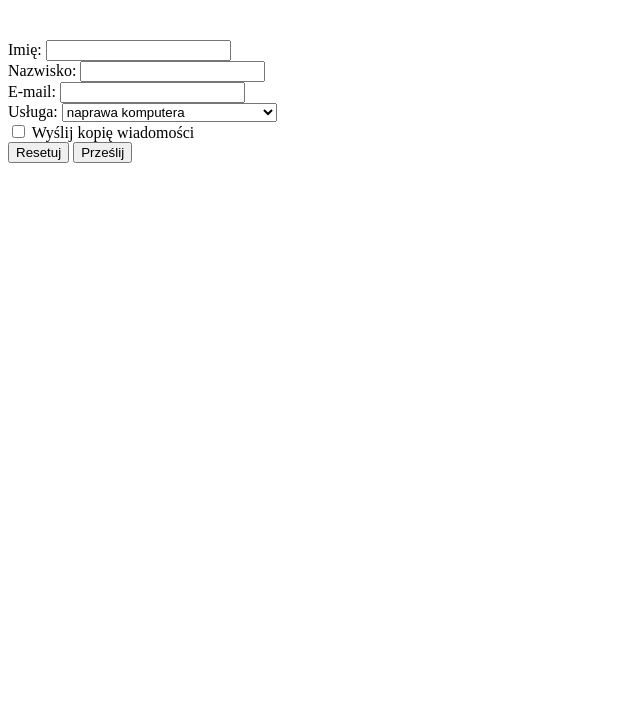
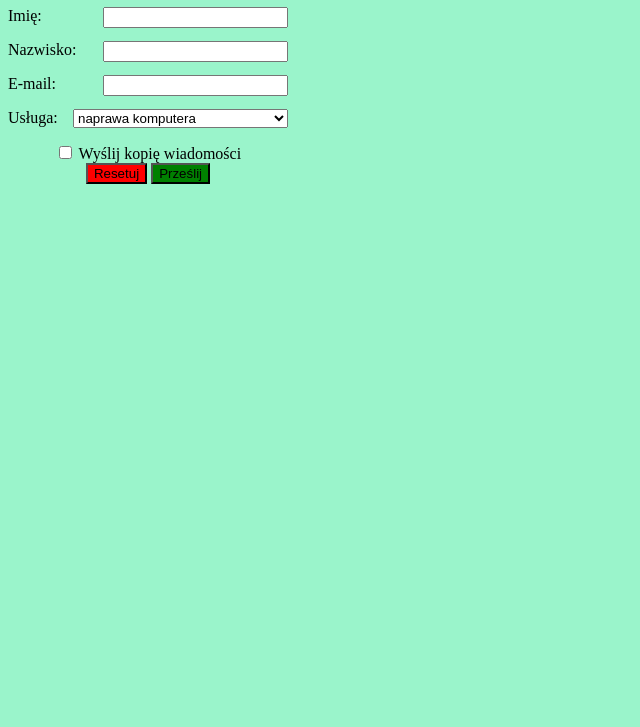
Before and after one commit to M0rton45/arkusz, a plain HTML site: page arkusz.html in a window 1280 px wide. Shown: the part 73-800 px from the top of the page, without its empty margins (0-640 px from the left). Drawn offline with Linux system fonts and the light colour scheme.

Commit message:
Add files via upload

```diff
--- a/arkusz.html
+++ b/arkusz.html
@@ -5,14 +5,16 @@
     <meta charset="UTF-8">
     <meta name="viewport" content="width=device-width, initial-scale=1.0">
     <title>Document</title>
+    <link rel="stylesheet" href="style.css">
 </head>
 
 <body>
-    <h3>Formluarz kontaktowy</h3> <br><br><br>
-    Imię: <input type="text" name="imie" id="imie"><br>
-    Nazwisko: <input type="text" name="nazwisko" id="nazwisko"><br>
-    E-mail: <input type="text" name="email" id="email"><br>
-    Usługa: <select name="usluga" id="usluga">
+    <h1>Formluarz kontaktowy</h1>
+    <form>
+        <p>Imię: <input type="text" name="imie" id="imie"></p>
+        <p>Nazwisko: <input type="text" name="nazwisko" id="nazwisko"></p>
+        <p>E-mail: <input type="text" name="email" id="email"></p>
+        <p>Usługa: <select name="usluga" id="usluga">
                 <option value="naprawa komputera">naprawa komputera</option>
                 <option value="czyszczenie komputera">czyszczenie komputera</option>
                 <option value="instalacja systemu operacyjnego">instalacja systemu operacyjnego</option>
@@ -24,11 +26,16 @@
                 <option value="wymiana obudowy">wymiana obudowy</option>
                 <option value="odwirusowanie">odwirusowanie</option>
             </select>
-    <br>
-    <input type="checkbox" name="kopia" id="kopia"> Wyślij kopię wiadomości<br>
+        </p>
+
+
+        <p><input type="checkbox" name="kopia" id="kopia"> Wyślij kopię wiadomości<br>
+
             <button id="btn1" type="submit" onclick="czysc()">Resetuj</button>
             <button id="btn2" type="submit" onclick="przeslij()">Prześlij</button>
-    <br><br>
+        </p>
+
+    </form>
     <div id="wynik"></div>
 
 
--- /dev/null
+++ b/style.css
@@ -0,0 +1,27 @@
+body {
+    background-color: rgb(154, 244, 203);
+}
+
+input,
+select {
+    float: inline-end;
+}
+
+form {
+    width: 280px;
+    height: auto;
+}
+
+p:last-child,
+#kopia {
+    text-align: center;
+    float: none;
+}
+
+#btn1 {
+    background-color: red;
+}
+
+#btn2 {
+    background-color: green;
+}
```
Lines whose indentation alone changed are shown as unchanged.
